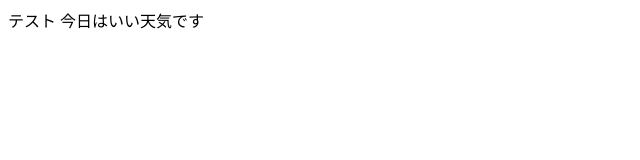
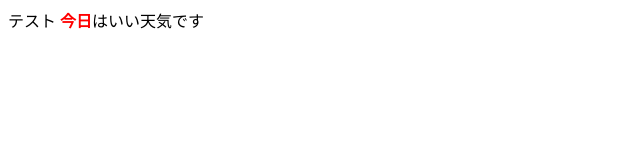
Before and after one commit to hibiki318/20260427-git-workshop, a plain HTML site: page index.html in a window 1280 px wide. Shown: the full height of the page, 0-640 px from the left. Drawn offline with Linux system fonts and the light colour scheme.

Commit message:
Highlight '今日' in red in index.html

```diff
--- a/index.html
+++ b/index.html
@@ -6,6 +6,6 @@
     </head>
     <body>
         テスト
-        今日はいい天気です
+        <strong style="color:red">今日</strong>はいい天気です
     </body>
 </html>
```
